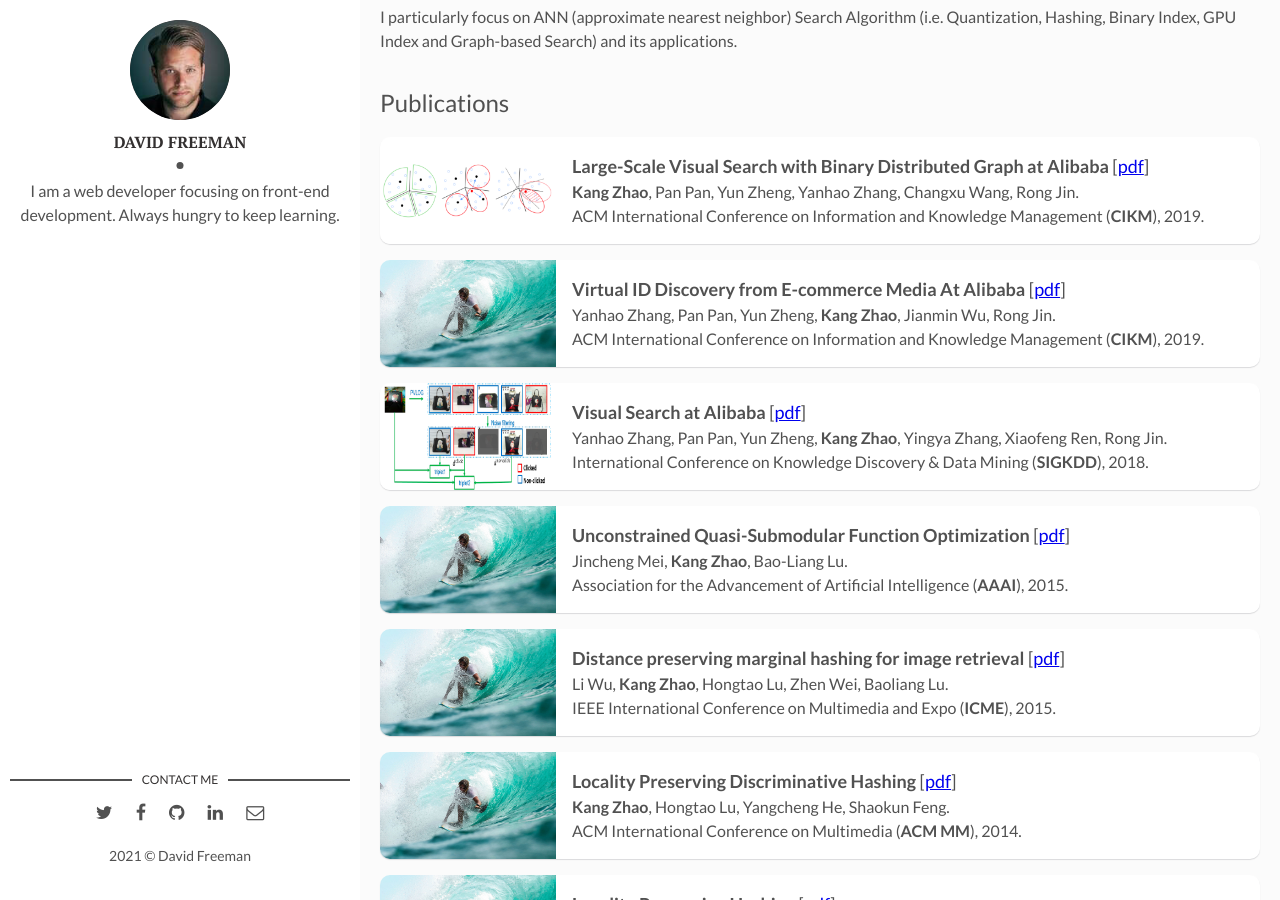
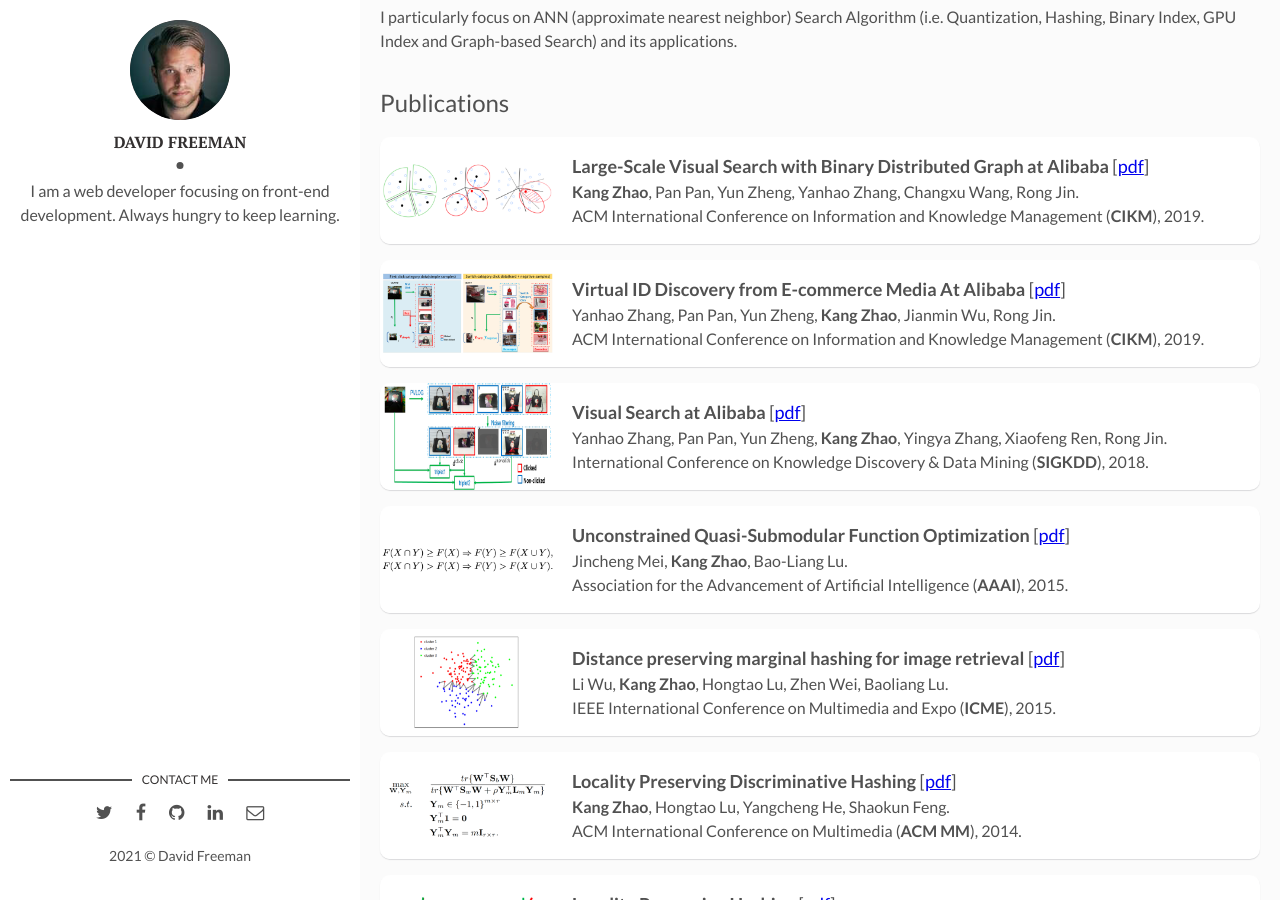
Before and after one commit to kangzhao2/kangzhao2.github.io, a Jekyll site: the page built from index.html, in a window 1280 px wide and 900 px high, scrolled down 303 px. Built offline with Jekyll 4.4.1, drawn with Linux system fonts in a browser that asks for light colours; the list of posts is cut into pages by our own code.

Commit message:
Update index.html

```diff
--- a/index.html
+++ b/index.html
@@ -17,7 +17,7 @@ layout: main
 </article>
 
 <article class="post">
-  <a class="post-thumbnail" style="background-image: url({{"/assets/img/i-rest.jpg"}})"></a>
+  <a class="post-thumbnail" style="background-image: url({{"/assets/img/CIKM2019-1.jpg"}})"></a>
   <div class="post-content">
     <p><font size="4"><b>Virtual ID Discovery from E-commerce Media At Alibaba</b> [<a href="https://drive.google.com/open?id=1GxTx9ovjkh53T41_7mk6_PhkjTpC6ykJ">pdf</a>]</font> <br>Yanhao Zhang, Pan Pan, Yun Zheng, <b>Kang Zhao</b>, Jianmin Wu, Rong Jin. <br>ACM International Conference on Information and Knowledge Management (<b>CIKM</b>), 2019.</p>
   </div>
@@ -31,28 +31,28 @@ layout: main
 </article>
 
 <article class="post">
-  <a class="post-thumbnail" style="background-image: url({{"/assets/img/i-rest.jpg"}})"></a>
+  <a class="post-thumbnail" style="background-image: url({{"/assets/img/AAAI2015.jpg"}})"></a>
   <div class="post-content">
     <p><font size="4"><b>Unconstrained Quasi-Submodular Function Optimization</b> [<a href="https://www.aaai.org/ocs/index.php/AAAI/AAAI15/paper/viewFile/9369/9357">pdf</a>]</font> <br>Jincheng Mei, <b>Kang Zhao</b>, Bao-Liang Lu. <br>Association for the Advancement of Artificial Intelligence (<b>AAAI</b>), 2015.</p>
   </div>
 </article>
 
 <article class="post">
-  <a class="post-thumbnail" style="background-image: url({{"/assets/img/i-rest.jpg"}})"></a>
+  <a class="post-thumbnail" style="background-image: url({{"/assets/img/ICME2015.jpg"}})"></a>
   <div class="post-content">
     <p><font size="4"><b>Distance preserving marginal hashing for image retrieval</b> [<a href="https://ieeexplore.ieee.org/abstract/document/7177523/">pdf</a>]</font> <br>Li Wu, <b>Kang Zhao</b>, Hongtao Lu, Zhen Wei, Baoliang Lu. <br>IEEE International Conference on Multimedia and Expo (<b>ICME</b>), 2015.</p>
   </div>
 </article>
 
 <article class="post">
-  <a class="post-thumbnail" style="background-image: url({{"/assets/img/i-rest.jpg"}})"></a>
+  <a class="post-thumbnail" style="background-image: url({{"/assets/img/MM2014.jpg"}})"></a>
   <div class="post-content">
     <p><font size="4"><b>Locality Preserving Discriminative Hashing</b> [<a href="https://drive.google.com/open?id=1iKQCGFyPgYTWIFRR-sGXOsUvjEKs73s_">pdf</a>]</font> <br><b>Kang Zhao</b>, Hongtao Lu, Yangcheng He, Shaokun Feng. <br>ACM International Conference on Multimedia (<b>ACM MM</b>), 2014.</p>
   </div>
 </article>
 
 <article class="post">
-  <a class="post-thumbnail" style="background-image: url({{"/assets/img/i-rest.jpg"}})"></a>
+  <a class="post-thumbnail" style="background-image: url({{"/assets/img/AAAI2014.jpg"}})"></a>
   <div class="post-content">
     <p><font size="4"><b>Locality Preserving Hashing</b> [<a href="http://www.aaai.org/ocs/index.php/AAAI/AAAI14/paper/download/8357/8643">pdf</a>]</font> <br><b>Kang Zhao</b>, Hongtao Lu, Jincheng Mei. <br>Association for the Advancement of Artificial Intelligence (<b>AAAI</b>), 2014.</p>
   </div>
```
